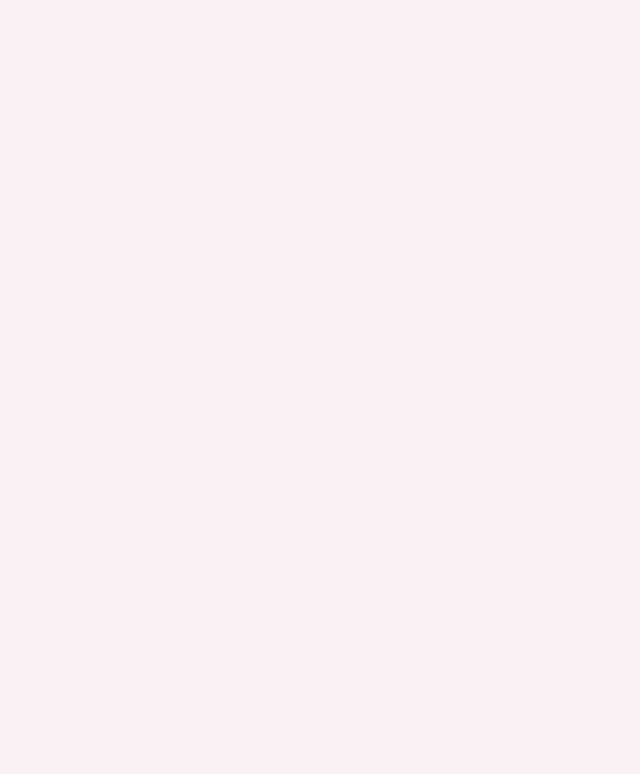
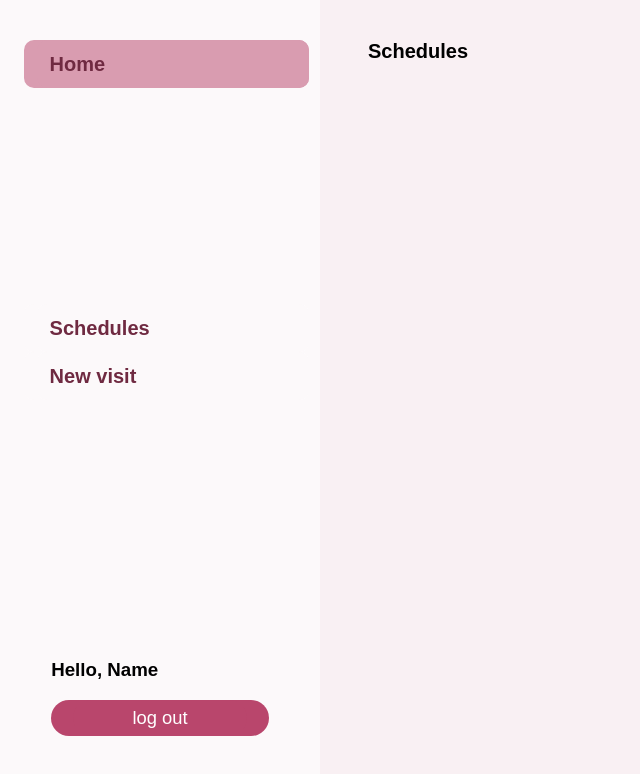
Before and after one commit to achwi00/vetclinic-front, a React (Create React App) app: page /dashboard/schedules in a window 1280 px wide. Before the commit this address had no page. Shown: the top 774 px of the page, without its empty margins (0-640 px from the left). Built offline with nearby package versions, Linux system fonts and the light colour scheme.

Commit message:
[Chore] added side buttons and subpages for receptionist

```diff
--- a/src/App.js
+++ b/src/App.js
@@ -16,6 +16,8 @@ import NewPrescriptionDashboard from "./views/vet_dashboard/NewPrescriptionDashb
 import DashboardIncomingToday from "./views/vet_dashboard/DashboardIncomingToday";
 import DashboardMySchedule from "./views/vet_dashboard/DashboardMySchedule";
 import DashboardAddVaccination from "./views/vet_dashboard/DashboardAddVaccination";
+import DashboardVisitSchedules from "./views/receptionist_dashboard/DashboardVisitSchedules";
+import DashboardNewVisitForReception from "./views/receptionist_dashboard/DashboardNewVisitForReception";
 
 function App() {
   return (
@@ -37,6 +39,8 @@ function App() {
           <Route path="/dashboard/incoming" element={<DashboardIncomingToday/>}/>
           <Route path="/dashboard/my-schedule" element={<DashboardMySchedule/>}/>
           <Route path="/dashboard/add-vaccination" element={<DashboardAddVaccination/>} />
+          <Route path="/dashboard/schedules" element={<DashboardVisitSchedules/>} />
+          <Route path="/dashboard/new-visit/reception" element={<DashboardNewVisitForReception/>} />
         </Routes>
       </Router>
     </UserProvider>
--- a/src/views/DashBoardHome.js
+++ b/src/views/DashBoardHome.js
@@ -24,8 +24,8 @@ function DashBoardHome(){
                 ]
             case 'RECEPTIONIST':
                 return [
-                    {label: 'Schedules', href: '#'},
-                    {label: 'New visit', href: '#'}
+                    {label: 'Schedules', href: '/dashboard/schedules'},
+                    {label: 'New visit', href: '/dashboard/new-visit/reception'}
                 ]
             default:
                 return []
--- /dev/null
+++ b/src/views/receptionist_dashboard/DashboardNewVisitForReception.js
@@ -0,0 +1,27 @@
+import React, {useContext} from "react";
+import '../../index.css'
+import '../../../src/styles/dashboard.css'
+import SideMenu from "../../component/SideMenu";
+import {UserContext} from "../../UserContext";
+
+function DashboardNewVisitForReception(){
+    const {user} = useContext(UserContext);
+
+    const buttons = [
+        {label: 'Schedules', href:'/dashboard/schedules'},
+        {label: 'New visit', href:'/dashboard/new-visit/reception'},
+    ]
+
+    return(
+        <div className="all-holder">
+            <SideMenu buttons={buttons}/>
+            <div className="content-holder">
+                <div className="centring-main">
+                    <h2 className="site-tracker">New visit</h2>
+
+                </div>
+            </div>
+        </div>
+    );
+}
+export default DashboardNewVisitForReception;
--- /dev/null
+++ b/src/views/receptionist_dashboard/DashboardVisitSchedules.js
@@ -0,0 +1,27 @@
+import React, {useContext} from "react";
+import '../../index.css'
+import '../../../src/styles/dashboard.css'
+import SideMenu from "../../component/SideMenu";
+import {UserContext} from "../../UserContext";
+
+function DashboardVisitSchedules(){
+    const {user} = useContext(UserContext);
+
+    const buttons = [
+        {label: 'Schedules', href:'/dashboard/schedules'},
+        {label: 'New visit', href:'/dashboard/new-visit/reception'},
+    ]
+
+    return(
+        <div className="all-holder">
+            <SideMenu buttons={buttons}/>
+            <div className="content-holder">
+                <div className="centring-main">
+                    <h2 className="site-tracker">Schedules</h2>
+
+                </div>
+            </div>
+        </div>
+    );
+}
+export default DashboardVisitSchedules;
--- a/src/views/vet_dashboard/DashboardIncomingToday.js
+++ b/src/views/vet_dashboard/DashboardIncomingToday.js
@@ -28,7 +28,7 @@ function DashBoardHome() {
                 );
 
                 if (!response.ok) {
-                    throw new Error(`HTTP error! status: ${response.status}`);
+                    new Error(`HTTP error! status: ${response.status}`);
                 }
 
                 const fetchedVisits = await response.json();
```
